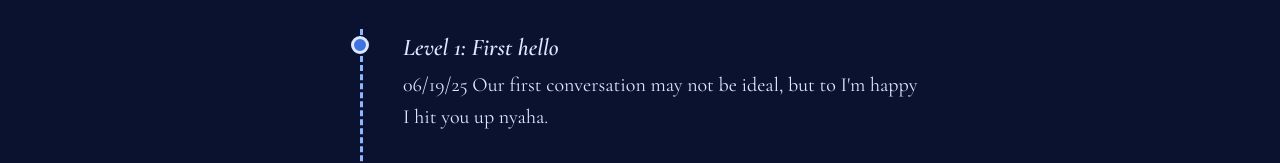
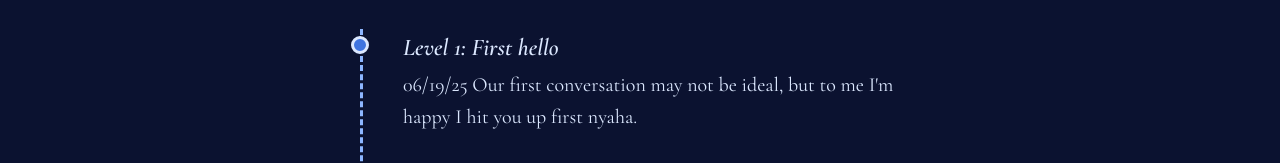
Before and after one commit to JesAquino/Anniv, a plain HTML site: page index.html in a window 1280 px wide. Shown: the part 2056-2219 px from the top of the page. Drawn offline with nearby package versions, Linux system fonts and the light colour scheme.

Commit message:
Update index.html

```diff
--- a/index.html
+++ b/index.html
@@ -34,7 +34,7 @@
   <section>
     <h2>Our level map</h2>
     <ol class="map">
-      <li><strong>Level 1: First hello</strong><p>06/19/25 Our first conversation may not be ideal, but to I'm happy I hit you up nyaha.</p></li>
+      <li><strong>Level 1: First hello</strong><p>06/19/25 Our first conversation may not be ideal, but to me I'm happy I hit you up first nyaha.</p></li>
       <li><strong>Level 2: First time you called me your bebi</strong><p>09/02/25 I still remember how embarassed you were thinking Jarell saw it haha.</p></li>
       <li><strong>Level 3: Co-op unlocked</strong><p>11/21/25 Until this day, I could never forget the time you told me you'll be my girlfriend, even when you were in the hospital pa nyaha.</p></li>
       <li><strong>Level 4: The turning point</strong><p>07/18/26 I broke your trust this day, but our love never faded away, I would forever be grateful my whole life for giving me another chance that I should have treasured the first time around.</p></li>
```
